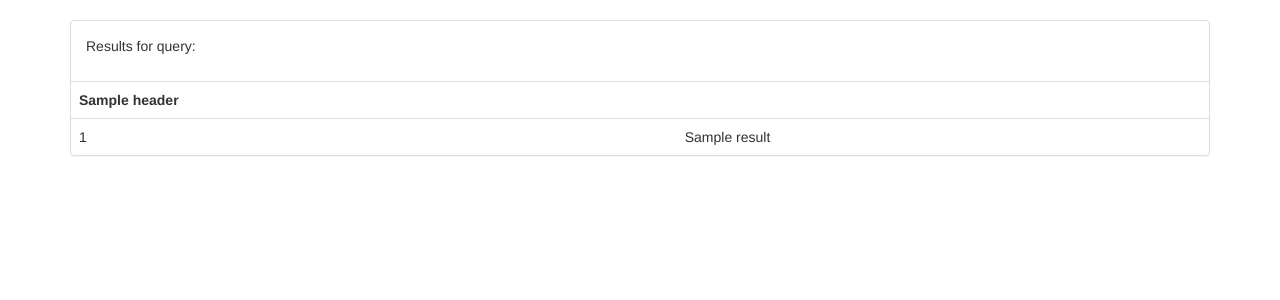
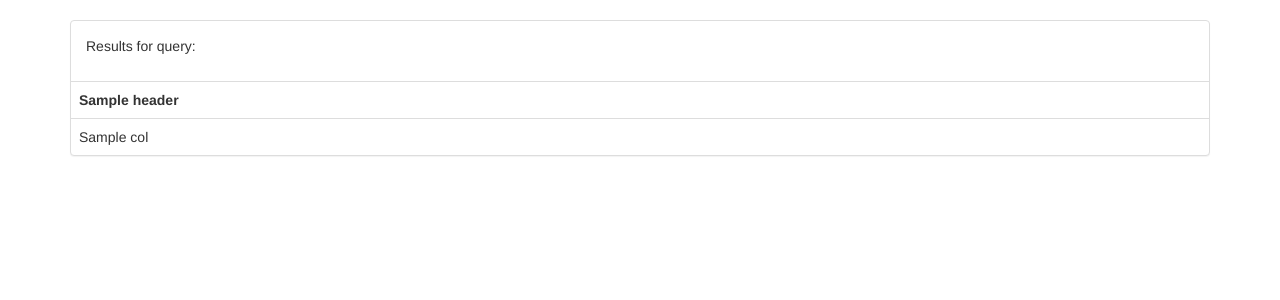
Before and after one commit to fopina/pipwebrep, a Flask app: template src/templates/query.html in a window 1280 px wide. Shown: the part 62-362 px from the top of the page. Run offline with Flask 2, Linux system fonts and the light colour scheme; the template is opened without the code that fills it: most values are stand-ins (such as "Sample title", 1, 10 or a date in 2020).

Commit message:
query results table

```diff
--- a/src/PIPStuff.py
+++ b/src/PIPStuff.py
@@ -22,12 +22,12 @@
 
 		headers, rows = ([],[])
 
-		for i in xrange(1, rsmd.getColumnCount()):
+		for i in xrange(1, rsmd.getColumnCount()+1):
 			headers.append(rsmd.getColumnLabel(i))
 
 		while rs.next():
 			cols = []
-			for i in xrange(1, rsmd.getColumnCount()):
+			for i in xrange(1, rsmd.getColumnCount()+1):
 				cols.append(rs.getString(i))
 			rows.append(cols)
 
--- a/src/templates/query.html
+++ b/src/templates/query.html
@@ -15,10 +15,11 @@
 				<th>{{ header }}</th>
 				{% endfor %}
 			</tr>
-			{% for result in results %}
+			{% for row in results %}
 			<tr>
-				<td>{{ result.0 }}</td>
-				<td>{{ result.1 }}</td>
+				{% for col in row %}
+				<td>{{ col }}</td>
+				{% endfor %}
 			</tr>
 			{% endfor %}
 		</table>
```
